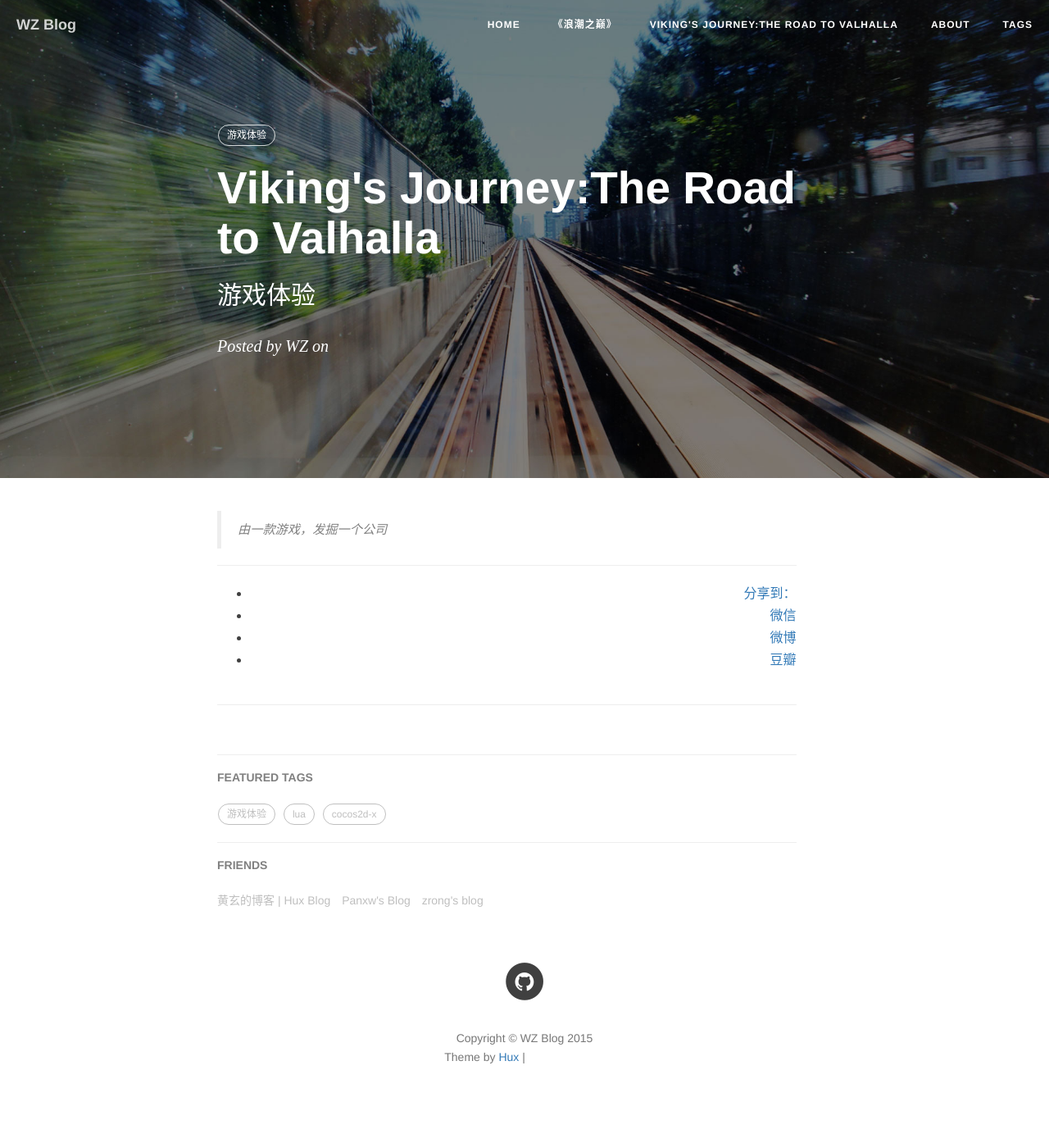
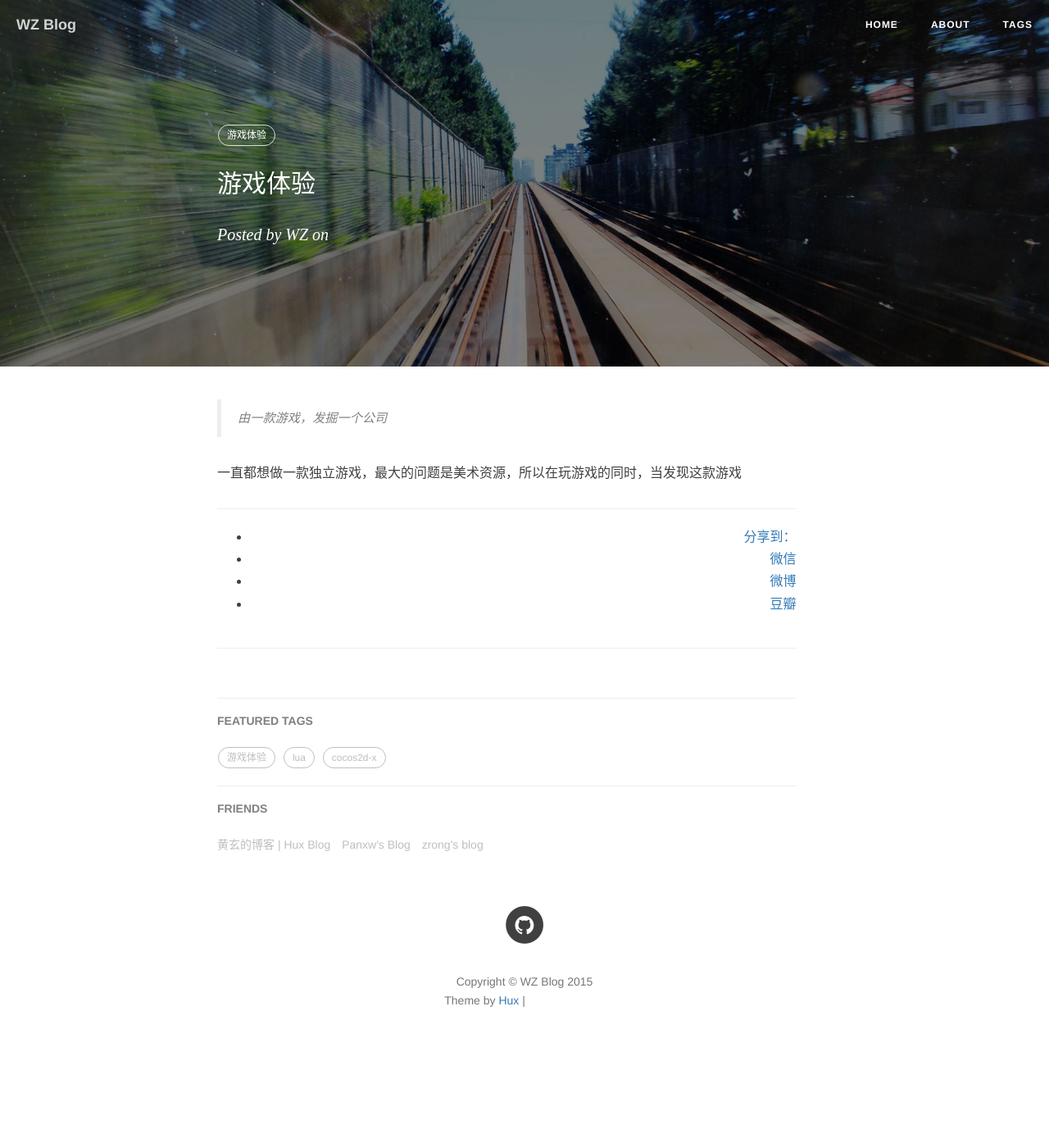
Before and after one commit to sgamerw/sgamerw.github.io, a Jekyll site: the page built from draft/2015-12-04-viking-journey.markdown, in a window 1280 px wide. Shown: the whole page at 82% size. Built offline with Jekyll 4.4.1, drawn with Linux system fonts in a browser that asks for light colours; nearby versions of some CDN libraries; Markdown is read by kramdown in place of the engine named in the settings; comment, search, counter and statistics services are not loaded; after the commit the page ends 1325 px from its top, so only the background shows below that; grey boxes are pictures that could not be loaded.

Commit message:
modify posts title

```diff
--- a/draft/2015-12-04-books-on-top-of-tides.markdown
+++ b/draft/2015-12-04-books-on-top-of-tides.markdown
@@ -1,6 +1,6 @@
 ---
 layout:     post
-title:      "《浪潮之巅》"
+--title:      "《浪潮之巅》"
 subtitle:   "On Top of Tides"
 author:     "WZ"
 header-img: "img/post-bg-2015.jpg"
--- a/draft/2015-12-04-viking-journey.markdown
+++ b/draft/2015-12-04-viking-journey.markdown
@@ -1,6 +1,6 @@
 ---
 layout:     post
-title:      "Viking's Journey:The Road to Valhalla"
+--title:      "Viking's Journey:The Road to Valhalla"
 subtitle:   "游戏体验"
 author:     "WZ"
 header-img: "img/post-bg-2015.jpg"
@@ -9,3 +9,5 @@
 ---
 
 > 由一款游戏，发掘一个公司
+
+一直都想做一款独立游戏，最大的问题是美术资源，所以在玩游戏的同时，当发现这款游戏
```
